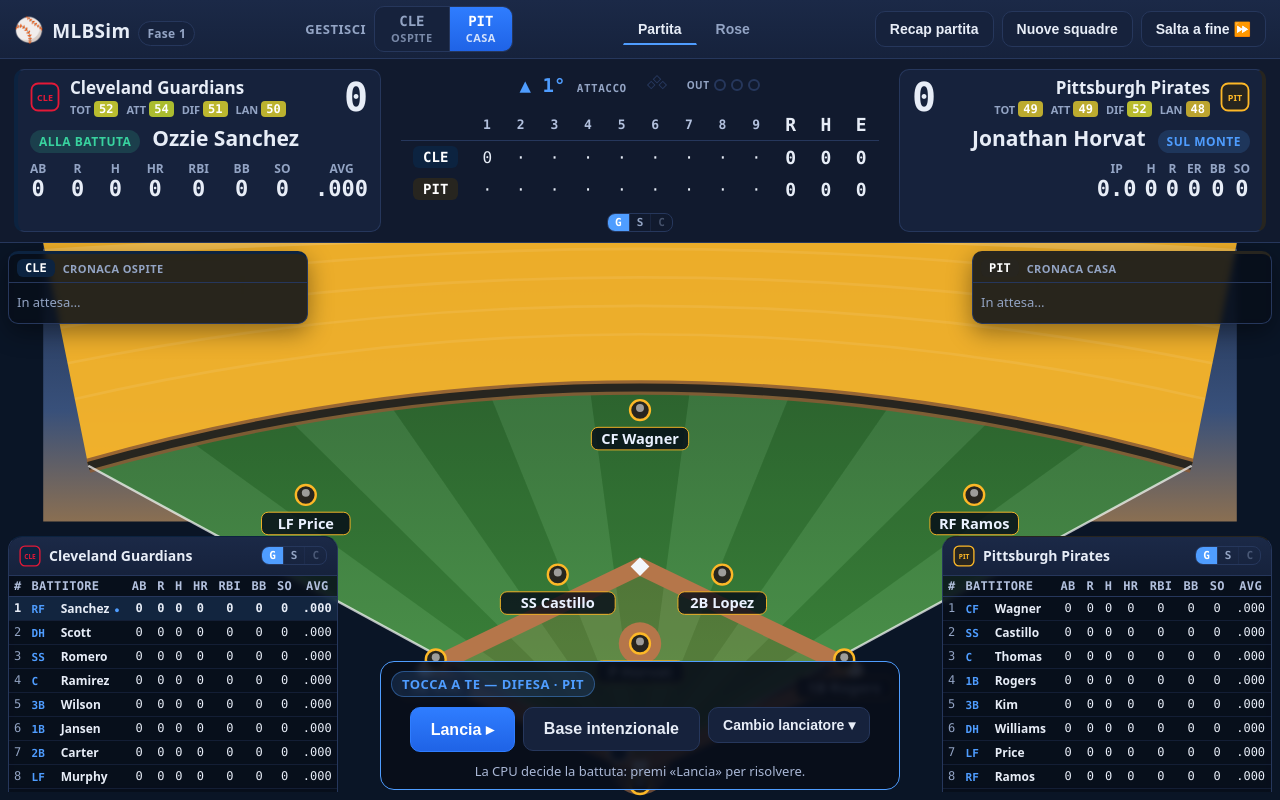
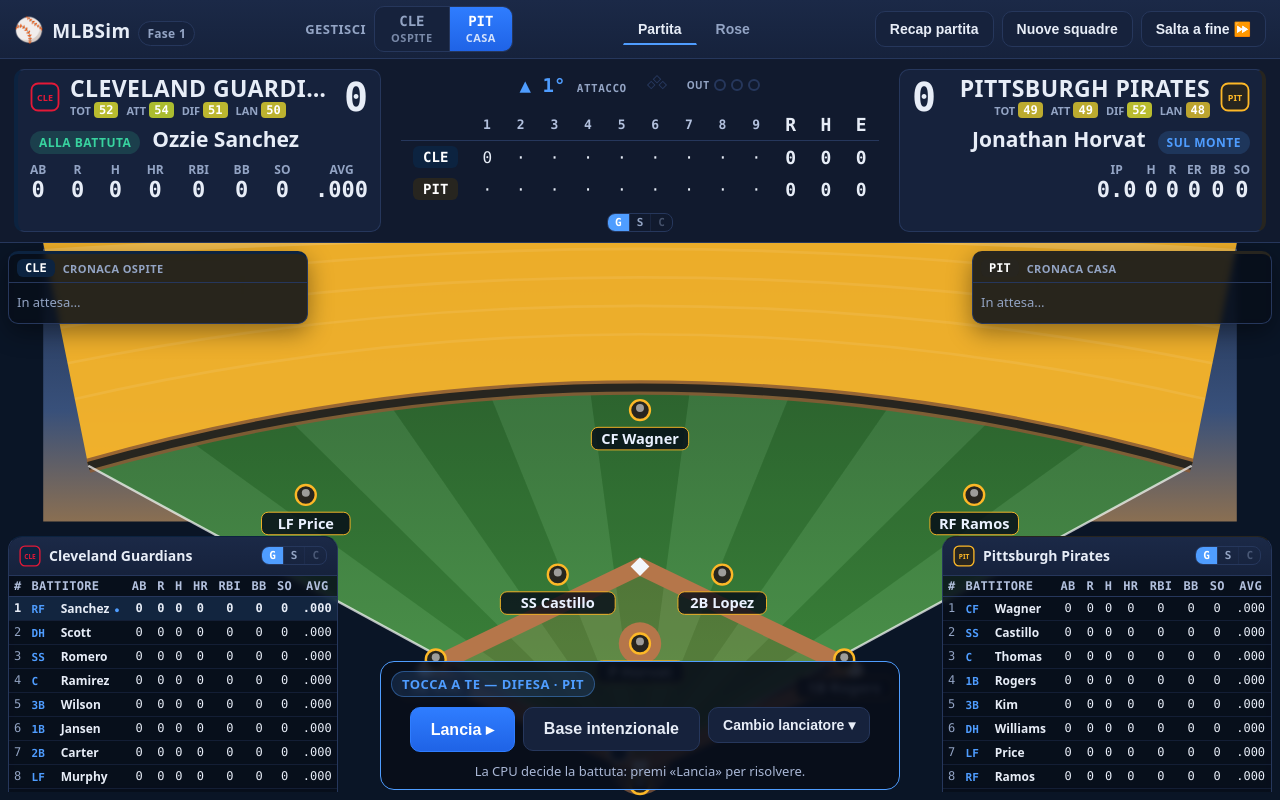
Before and after one commit to ST80Dev/MLBSim, a React (Vite) app: page / in a window 1280 px wide. Built offline with nearby package versions, Linux system fonts and the light colour scheme.

Commit message:
Fase 1 restyle: nomi squadra piu' grandi e in maiuscolo nella barra stat
Il nome squadra era piu' piccolo del giocatore coinvolto: ora 23px, MAIUSCOLO,
peso 800, cosi' domina la testata come deve.

```diff
--- a/src/styles.css
+++ b/src/styles.css
@@ -1713,7 +1713,11 @@ table {
   font-size: 40px;
 }
 .ts-name {
-  font-size: 17px;
+  font-size: 23px;
+  font-weight: 800;
+  text-transform: uppercase;
+  letter-spacing: 0.4px;
+  line-height: 1.05;
 }
 .ts-player {
   gap: 12px;
```
